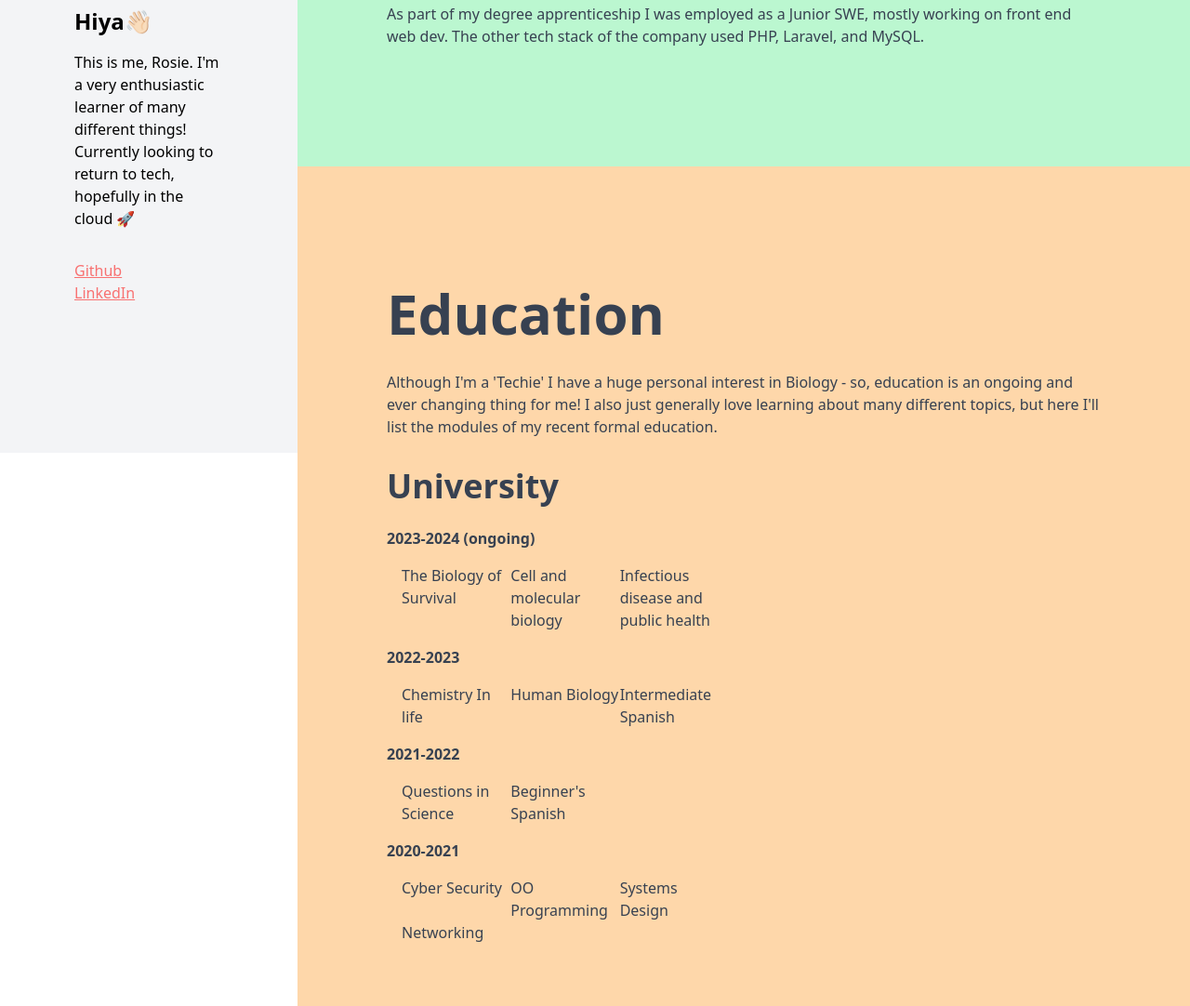
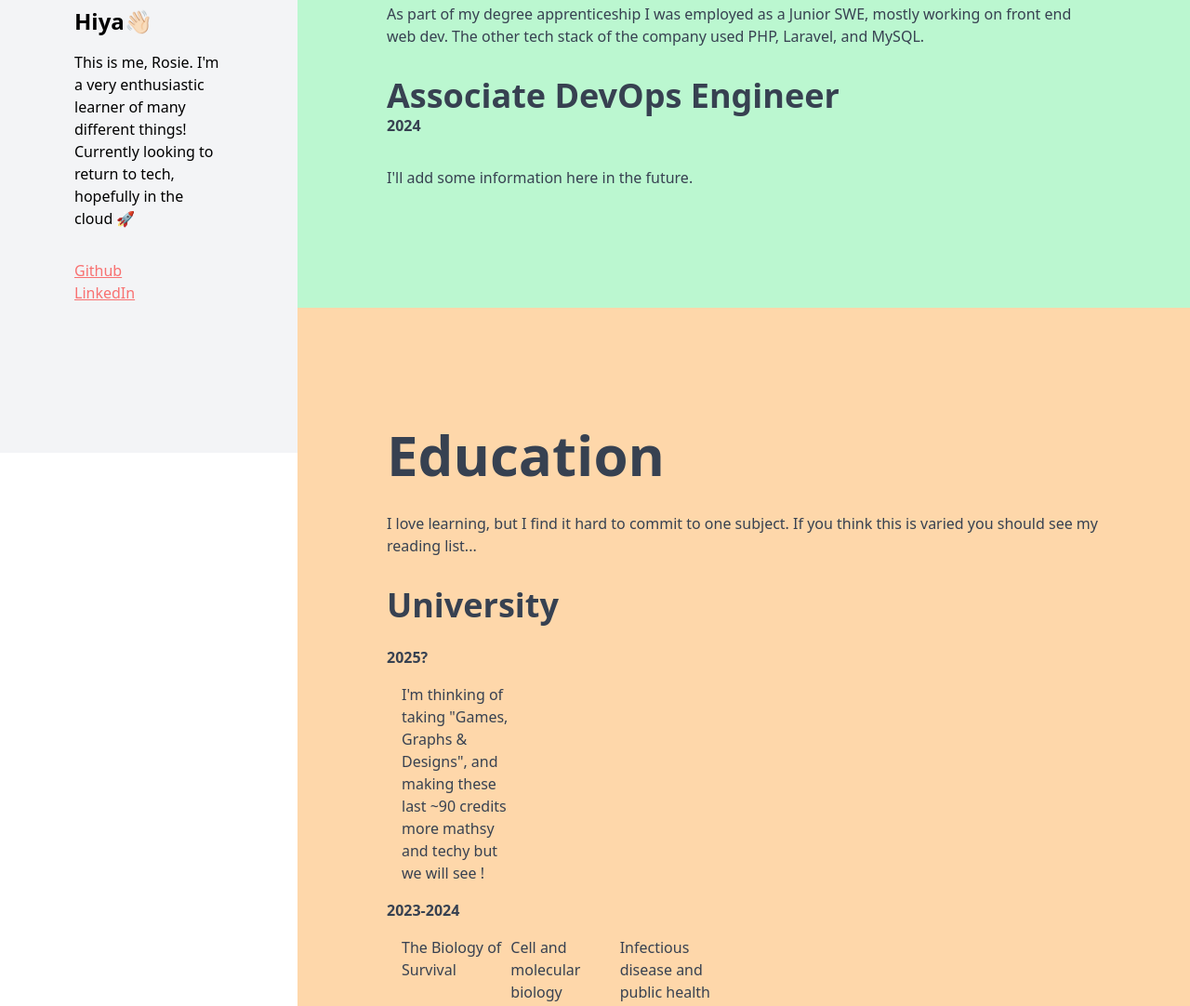
Before and after one commit to rosie-jo/serverless-tailwind-resume, a plain HTML site: page frontend/dist/index.html in a window 1280 px wide. Shown: the part 313-1395 px from the top of the page at 93% size. Drawn offline with Linux system fonts and the light colour scheme; no server answers.

Commit message:
just an update

```diff
--- a/frontend/dist/index.html
+++ b/frontend/dist/index.html
@@ -14,7 +14,7 @@
         <div class="relative md:fixed w-full md:w-1/4 min-h-screen inset-0 bg-gray-100 h-screen">
             <div class="p-8 h-full flex items-center">
                 <div class="m-8 p-4 w-fit">
-                    <img src="./assets/me_no_glasses.png" class="rounded-full w-auto m-auto drop-shadow-lg" />
+                    <img src="./assets/profile.jpg" class="rounded-full w-auto m-auto drop-shadow-lg" />
 
                     <h1 class="text-2xl font-bold mt-8 flex ">Hiya <span class="text-xl hover:animate-waving-hand hover:text-3xl">👋🏻</span></h1>
                     <p class="mt-4"> This is me, Rosie. I'm a very enthusiastic learner of many different things!
@@ -39,6 +39,9 @@
                         <strong class="">2020-2021</strong>
                         <p class="my-8 "> As part of my degree apprenticeship I was employed as a Junior SWE, mostly working on front end web dev.
                              The other tech stack of the company used PHP, Laravel, and MySQL.  </p>
+                             <h1 class="text-2xl md:text-4xl font-bold mt-8">Associate DevOps Engineer</h1>
+                        <strong class="">2024</strong>
+                        <p class="my-8 ">I'll add some information here in the future.</p>
                     </div>
                 </div>
             </div>
@@ -46,9 +49,13 @@
                 <div class="md:p-24 p-12 grid grid-cols-2">
                     <div class="col-span-2 center">
                         <h1 class="text-3xl md:text-6xl font-bold mt-8">Education</h1>
-                        <p class="my-8"> Although I'm a 'Techie' I have a huge personal interest in Biology - so, education is an ongoing and ever changing thing for me! I also just generally love learning about many different topics, but here I'll list the modules of my recent formal education. </p>
+                        <p class="my-8"> I love learning, but I find it hard to commit to one subject. If you think this is varied you should see my reading list... </p>
                         <h1 class="text-2xl md:text-4xl font-bold mt-8">University</h1></br>
-                        <strong>2023-2024 (ongoing)</strong>
+                        <strong>2025?</strong>
+                        <ul class="w-auto xl:w-1/2 grid grid-cols-1 md:grid-cols-3 gap-2 p-4">
+                            <p>I'm thinking of taking "Games, Graphs & Designs", and making these last ~90 credits more mathsy and techy but we will see ! </p>
+                        </ul>
+                        <strong>2023-2024</strong>
                         <ul class="w-auto xl:w-1/2 grid grid-cols-1 md:grid-cols-3 gap-2 p-4">
                             <li>The Biology of Survival</li>
                             <li>Cell and molecular biology</li>
```
Also changed, not shown: frontend/dist/assets/profile.jpg (added).
